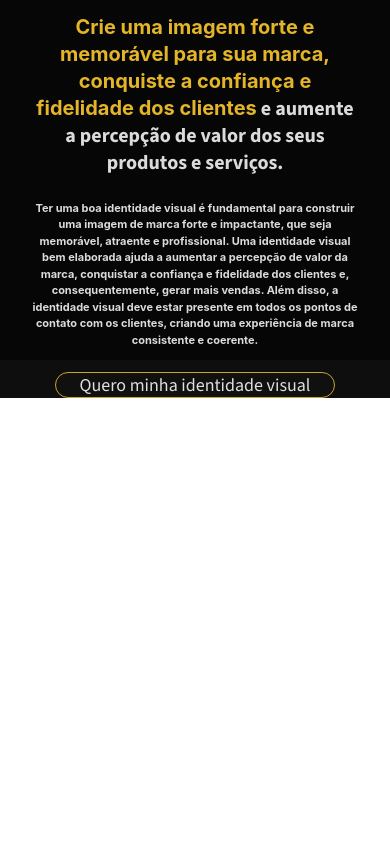
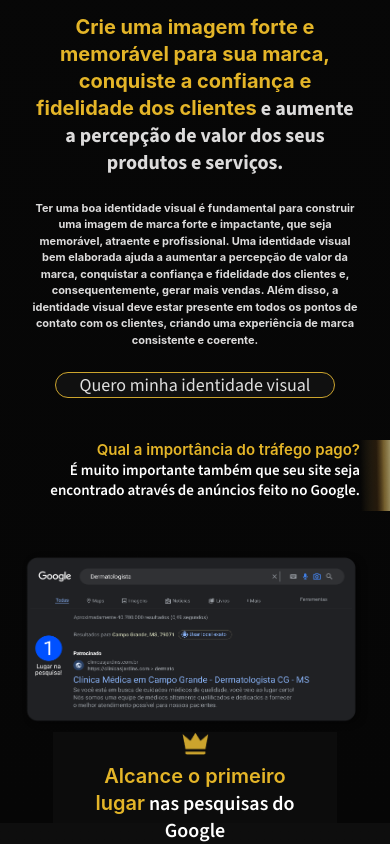
Before and after one commit to EvertonSouzaFerreira/Dermarketing, a React (Create React App) app: page / in a window 390 px wide. Shown: the part 6414-7258 px from the top of the page. Before the commit the page ends 6812 px from the top, so only its background shows below. Built offline with nearby package versions, Linux system fonts and the light colour scheme.

Commit message:
tela anuncio mobile

```diff
--- a/src/App.js
+++ b/src/App.js
@@ -42,8 +42,8 @@ function App() {
       <Vantagens />
       <Destaque />
       <Identidade />
-      {/* <Anuncio />
-      <DermarVantagens />
+      <Anuncio />
+      {/* <DermarVantagens />
       <VamosComecar /> */}
     </>
   );
--- a/src/components/anuncio/Anuncio.jsx
+++ b/src/components/anuncio/Anuncio.jsx
@@ -21,7 +21,7 @@ function Anuncio() {
         <div className='containerDescriptionImgGoogle'>
             <div className='decription'>
                 <img src={coroa} alt="coroa" />
-                <h5> <span>Alcance o <br/> primeiro lugar</span><br/> nas pesquisas <br/> do Google </h5>
+                <h5> <span>Alcance o  primeiro lugar</span> nas pesquisas do Google </h5>
             </div>
             <div className='imgGoogle'>
                 <img src={anuncioGoogleImg} alt="top1 google" />
--- a/src/components/anuncio/AnuncioStyled.jsx
+++ b/src/components/anuncio/AnuncioStyled.jsx
@@ -9,10 +9,15 @@ export const ContainerAnuncio = styled.div`
     flex-direction: column;
     max-width: 100vw;
     height: 100vh;
-    height: 100vh;
+
     gap: 10rem;
 
-    background: none;
+    @media (max-width: 768px) {
+            gap: 1rem;
+
+            height: max-content;
+            margin-top: 5rem;
+            }
 
 
 
@@ -27,6 +32,20 @@ export const ContainerAnuncio = styled.div`
 
         .alinhamentoRight{
             text-align: right;
+        }
+
+        @media (max-width: 768px) {
+            img{
+                width: 30px;
+                height: 71px;
+            }
+
+            h5{
+
+                width: 356px;
+                height: 94px;
+                font-size: 15px;
+            }
         }
     }
 
@@ -50,7 +69,13 @@ export const ContainerAnuncio = styled.div`
         align-items: center;
         justify-content: center;
 
-        background: #E4B528;
+        @media (max-width: 768px) {
+
+                flex-direction: column-reverse;
+
+
+            }
+
         .decription{
             width: 100%;
             height: 270px;
@@ -66,6 +91,23 @@ export const ContainerAnuncio = styled.div`
                 width: 27px;
                 height: 23px;
             }
+            @media (max-width: 768px) {
+                width: 284px;
+                height: 91px;
+                align-items: center;
+                justify-content: flex-start;
+
+                padding: 0;
+                gap: .5rem;
+                h5{
+                    width: 234px;
+                    height: 40px;
+                    font-size: 20px;
+                    text-align: center;
+
+                }
+            }
+
         }
 
         .imgGoogle{
@@ -74,5 +116,27 @@ export const ContainerAnuncio = styled.div`
 
         }
 
+        @media (max-width: 768px) {
+            img{
+
+            }
+
+            h5{
+
+            }
+
+            .imgGoogle{
+                position: relative;
+                right: 0;
+                display: flex;
+                align-items: center;
+                justify-content: center;
+                img{
+                    width: 348.44px;
+                    height: 182px;
+                }
+            }
+        }
+
     }
 `
```
